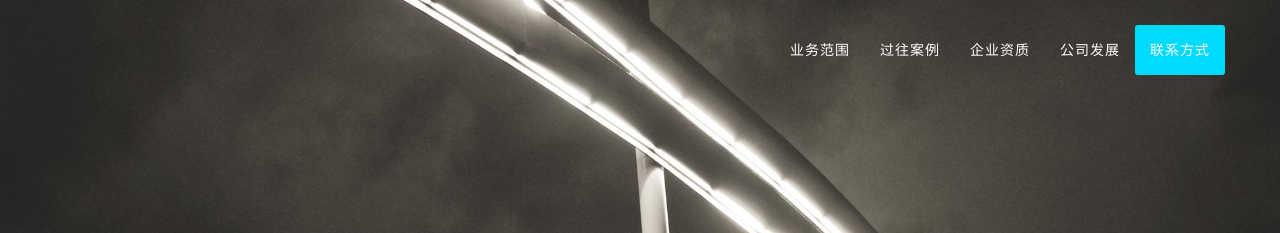
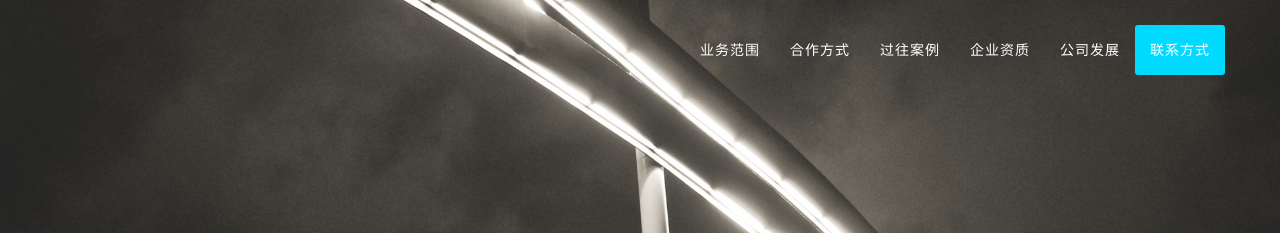
Before and after one commit to wxelec/wxelec.github.io, a Jekyll site: the page built from index.html, in a window 1280 px wide. Shown: the top 233 px of the page. Built offline with Jekyll 4.4.1, drawn with Linux system fonts in a browser that asks for light colours; some web fonts are replaced.

Commit message:
Update header.html

```diff
--- a/_includes/header.html
+++ b/_includes/header.html
@@ -20,6 +20,9 @@
                     </li>
                     <li>
                         <a class="page-scroll" href="#skills">业务范围</a>
+                    </li>
+                    <li>
+                        <a class="page-scroll" href="#cooperate">合作方式</a>
                     </li>
 
                     <li>
```
